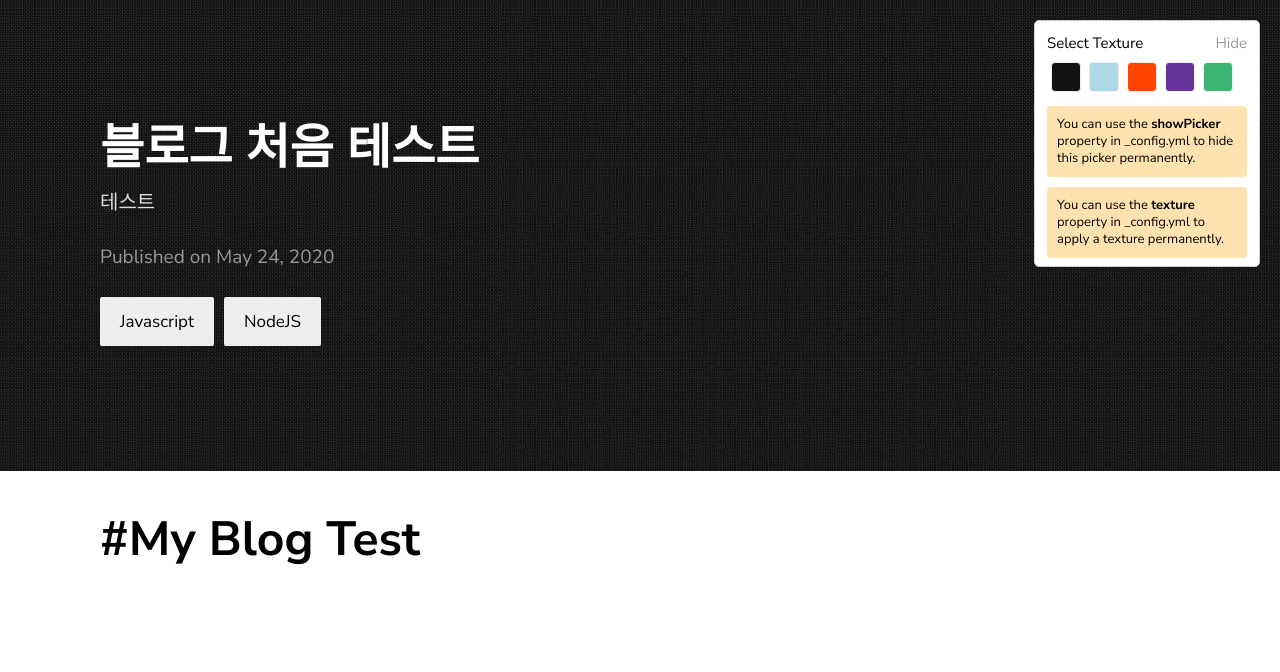
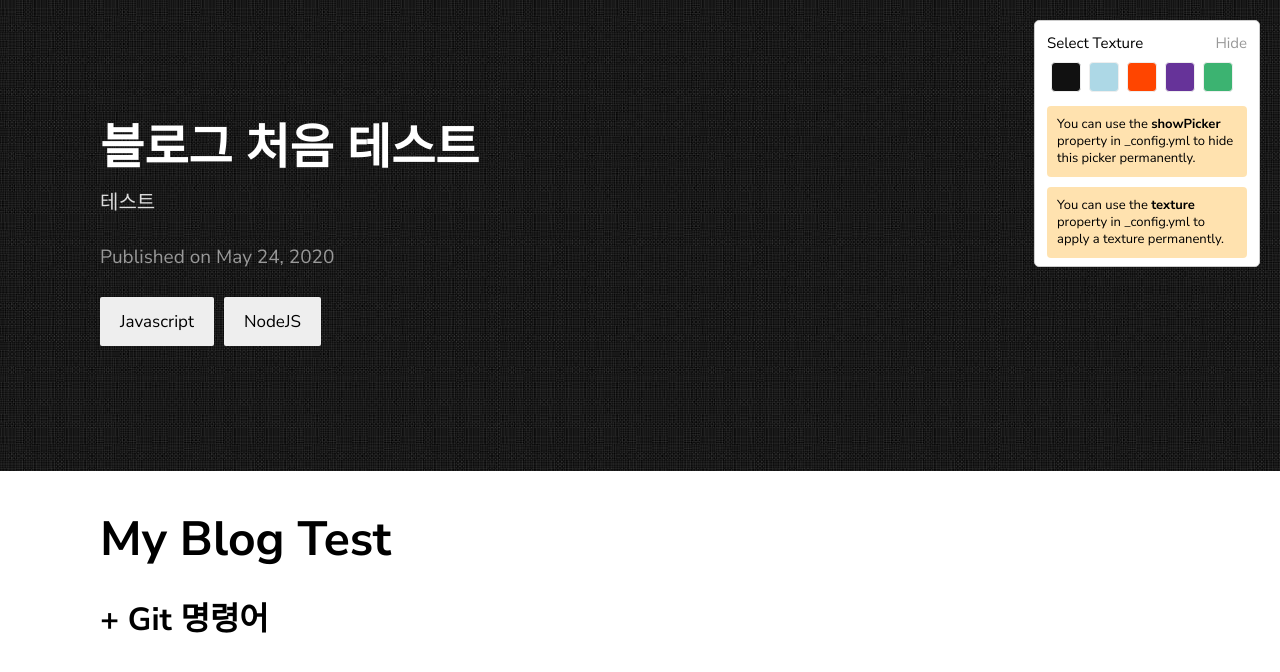
Before and after one commit to ytw060309/blog, a Jekyll site: the page built from _posts/2020-05-24-블로그-테스트.markdown, in a window 1280 px wide. Shown: the top 672 px of the page. Built offline with Jekyll 4.4.1, drawn with Linux system fonts in a browser that asks for light colours.

Commit message:
테스트 포스팅

```diff
--- a/_posts/2020-05-24-블로그-테스트.markdown
+++ b/_posts/2020-05-24-블로그-테스트.markdown
@@ -6,5 +6,6 @@ date:   2020-05-24 21:03:36 +0530
 categories: Javascript NodeJS
 ---
 
-#My Blog Test
-=============
+# My Blog Test
+
+## + Git 명령어
```
